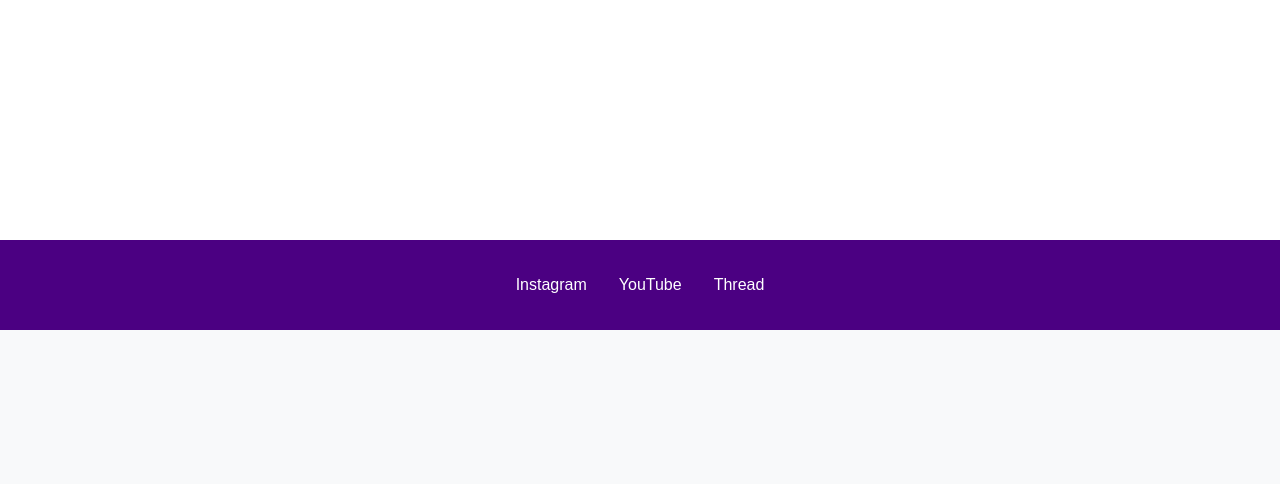
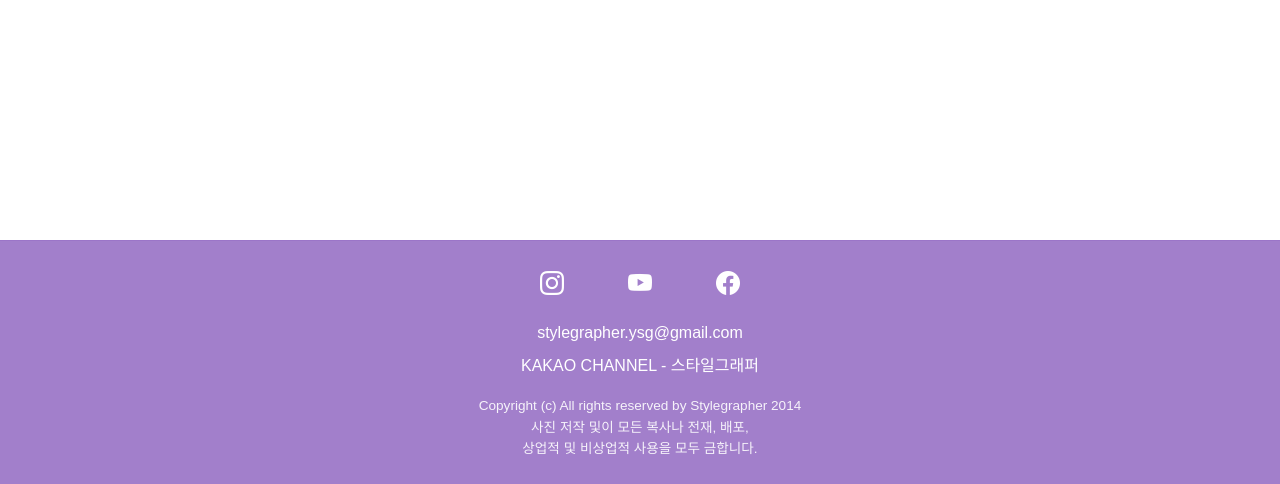
Before and after one commit to huneyk/stylegrapher_homepage, a Flask app: template templates/admin/bookings.html in a window 1280 px wide. Shown: the part 528-1012 px from the top of the page. Before the commit the page ends 858 px from the top, so only its background shows below. Run offline with Flask 3, Linux system fonts and the light colour scheme; the template is opened without the code that fills it, so the values that code supplies are empty.

Commit message:
footer modified & set

```diff
--- a/templates/base.html
+++ b/templates/base.html
@@ -86,13 +86,85 @@
         {% block content %}{% endblock %}
     </main>
 
-    <footer>
-        <div class="social-links">
-            <a href="#" class="instagram">Instagram</a>
-            <a href="#" class="youtube">YouTube</a>
-            <a href="#" class="thread">Thread</a>
+    <footer class="footer mt-auto py-4">
+        <div class="container">
+            <div class="social-links text-center mb-3">
+                <a href="https://www.instagram.com/stylegrapher_us/" class="social-link" target="_blank">
+                    <i class="bi bi-instagram"></i>
+                </a>
+                <a href="https://www.youtube.com/@stylegrapher" class="social-link" target="_blank">
+                    <i class="bi bi-youtube"></i>
+                </a>
+                <a href="https://www.facebook.com/stylegrapher.us" class="social-link" target="_blank">
+                    <i class="bi bi-facebook"></i>
+                </a>
+            </div>
+            <div class="footer-contact text-center mb-2">
+                <a href="mailto:stylegrapher.us@gmail.com" class="contact-link">
+                    stylegrapher.ysg@gmail.com
+                </a>
+            </div>
+            <div class="kakao-channel text-center mb-3">
+                <a href="https://pf.kakao.com/_xgDcFK" class="kakao-link">KAKAO CHANNEL - 스타일그래퍼</a>
+            </div>
+            <div class="copyright text-center">
+                <p class="mb-0">Copyright (c) All rights reserved by Stylegrapher 2014</p>
+                <p class="mb-0">사진 저작 및이 모든 복사나 전재, 배포,</p>
+                <p class="mb-0">상업적 및 비상업적 사용을 모두 금합니다.</p>
+            </div>
         </div>
     </footer>
+
+    <style>
+    .footer {
+        background-color: rgba(139, 95, 191, 0.8);
+        border-top: 1px solid rgba(139, 95, 191, 0.3);
+    }
+
+    .social-links {
+        margin-bottom: 1.5rem;
+    }
+
+    .social-link {
+        color: #fff;
+        font-size: 1.5rem;
+        margin: 0 1rem;
+        text-decoration: none;
+        transition: opacity 0.3s ease;
+    }
+
+    .social-link:hover {
+        color: #fff;
+        opacity: 0.8;
+    }
+
+    .contact-link, .kakao-link {
+        color: #fff;
+        text-decoration: none;
+        transition: opacity 0.3s ease;
+    }
+
+    .contact-link:hover, .kakao-link:hover {
+        color: #fff;
+        opacity: 0.8;
+    }
+
+    .copyright {
+        color: rgba(255, 255, 255, 0.9);
+        font-size: 0.85rem;
+    }
+
+    @media (max-width: 768px) {
+        .social-link {
+            font-size: 1.2rem;
+            margin: 0 0.8rem;
+        }
+
+        .copyright {
+            font-size: 0.8rem;
+        }
+    }
+    </style>
 
     <!-- Bootstrap JS -->
     <script src="https://cdn.jsdelivr.net/npm/bootstrap@5.3.0/dist/js/bootstrap.bundle.min.js"></script>
```
